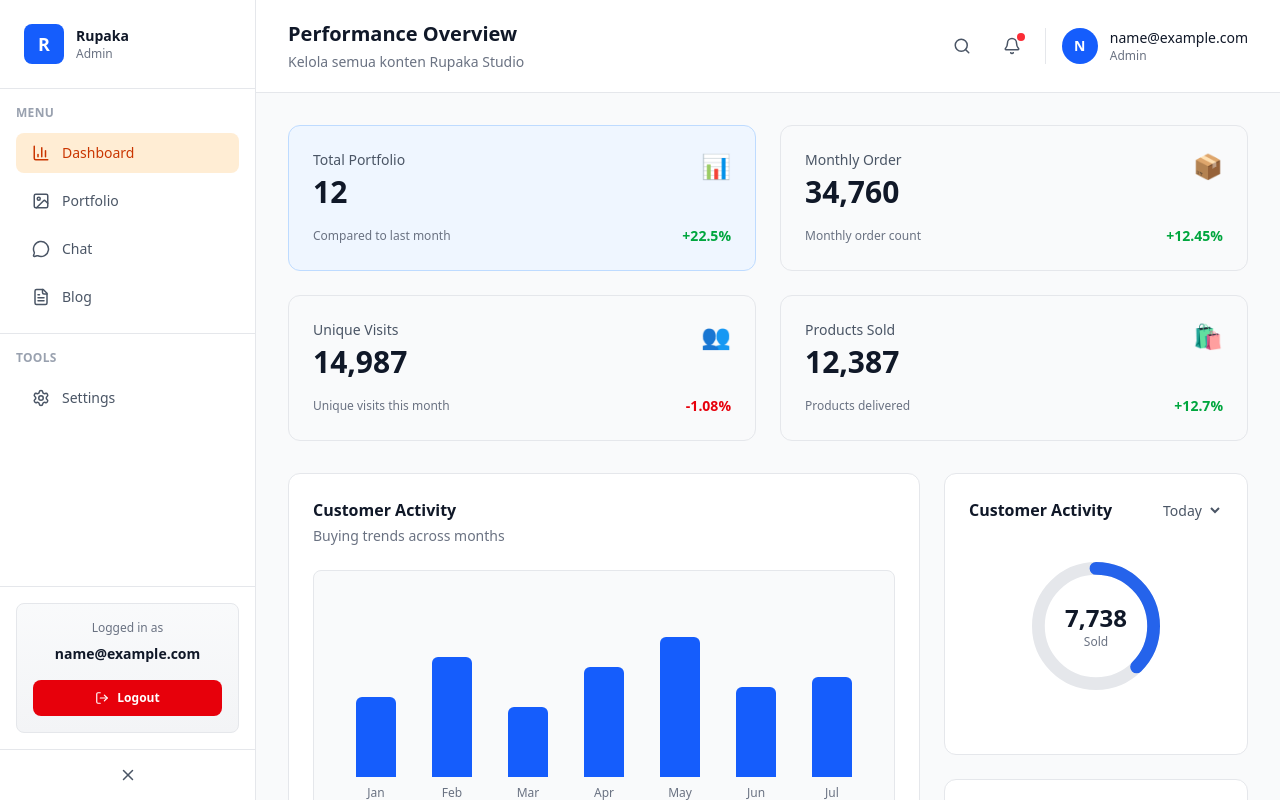
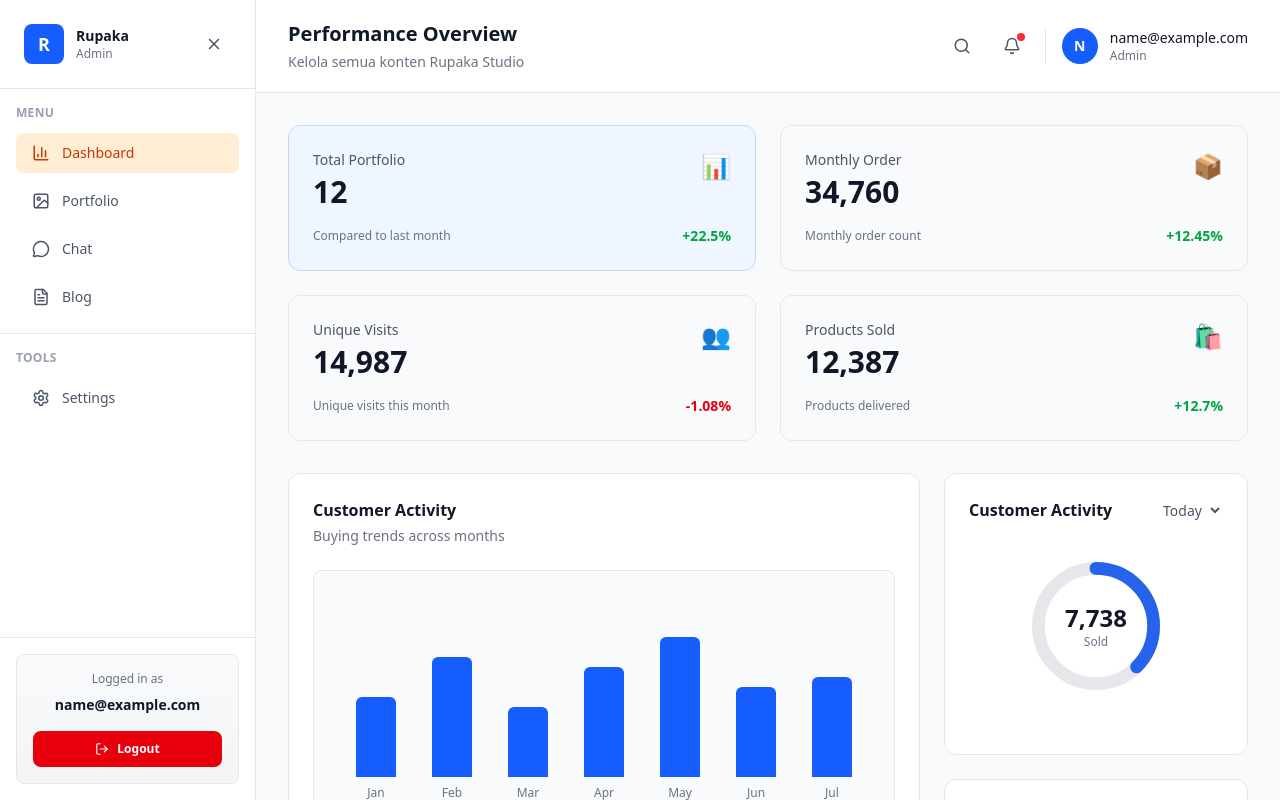
Before and after one commit to Mingkhemx/Rupaka-Studio, a React (Vite) app: page /admin/dashboard in a window 1280 px wide. Shown: the top 800 px of the page. Built offline with nearby package versions, Linux system fonts and the light colour scheme; sample sign-in values are in the browser's storage.

Commit message:
fix: move sidebar toggle button to header next to logo

```diff
--- a/src/pages/AdminDashboard.tsx
+++ b/src/pages/AdminDashboard.tsx
@@ -39,7 +39,7 @@ export function AdminLayout({ children, activeTab, onTabChange }: AdminLayoutPro
       {/* Sidebar */}
       <div className={`${sidebarOpen ? 'w-64' : 'w-20'} bg-white border-r border-gray-200 transition-all duration-300 flex flex-col fixed h-screen z-40`}>
         {/* Logo/Header */}
-        <div className="p-6 border-b border-gray-200">
+        <div className="p-6 border-b border-gray-200 flex items-center justify-between">
           {sidebarOpen ? (
             <div className="flex items-center gap-3">
               <div className="w-10 h-10 bg-blue-600 rounded-lg flex items-center justify-center">
@@ -55,6 +55,12 @@ export function AdminLayout({ children, activeTab, onTabChange }: AdminLayoutPro
               <span className="text-white font-bold">R</span>
             </div>
           )}
+          <button
+            onClick={() => setSidebarOpen(!sidebarOpen)}
+            className="text-gray-600 hover:bg-gray-100 p-2 rounded-lg transition-colors"
+          >
+            {sidebarOpen ? <X size={18} /> : <Menu size={18} />}
+          </button>
         </div>
 
         {/* MENU Section */}
@@ -133,14 +139,7 @@ export function AdminLayout({ children, activeTab, onTabChange }: AdminLayoutPro
         </div>
 
         {/* Toggle Button */}
-        <div className="p-2 border-t border-gray-200">
-          <button
-            onClick={() => setSidebarOpen(!sidebarOpen)}
-            className="w-full flex items-center justify-center p-2 hover:bg-gray-100 rounded-lg transition-colors text-gray-600"
-          >
-            {sidebarOpen ? <X size={18} /> : <Menu size={18} />}
-          </button>
-        </div>
+        {/* Removed - toggle now in header */}
       </div>
 
       {/* Main Content */}
```
